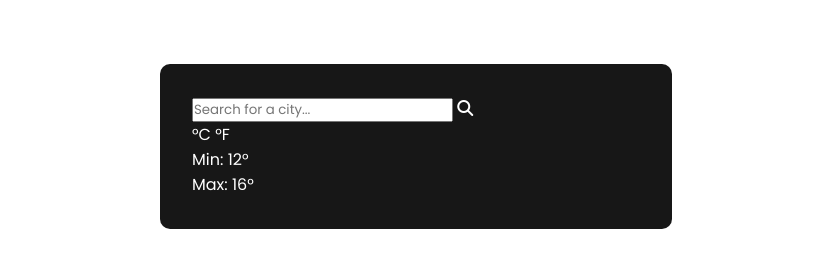
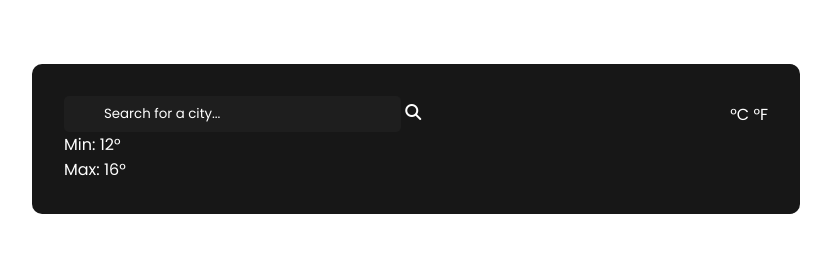
Before and after one commit to franztoledo/weather-app, a website: page index.html in a window 1280 px wide. Shown: the whole page, without its empty margins (224-1055 px from the left). Drawn offline with Linux system fonts and the light colour scheme.

Commit message:
buscador stilos principales

```diff
--- a/style.css
+++ b/style.css
@@ -10,7 +10,23 @@
   background: #171717;
   color: #fff;
   padding: 2rem;
-  width: 40%;
+  width: 60%;
   margin: 4rem auto;
   border-radius: 10px;
 }
+.weather__header {
+  display: flex;
+  justify-content: space-between;
+  align-items: center;
+}
+input {
+  border: none;
+  background: #1e1e1e;
+  outline: none;
+  color: #fff;
+  padding: 0.5rem 2.5rem;
+  border-radius: 5px;
+}
+input::placeholder {
+  color: #fff;
+}
```
